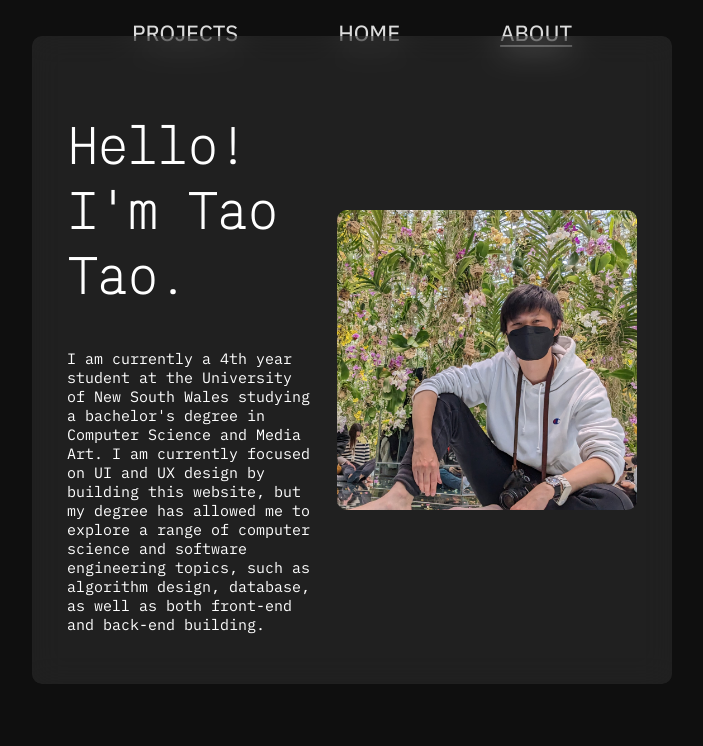
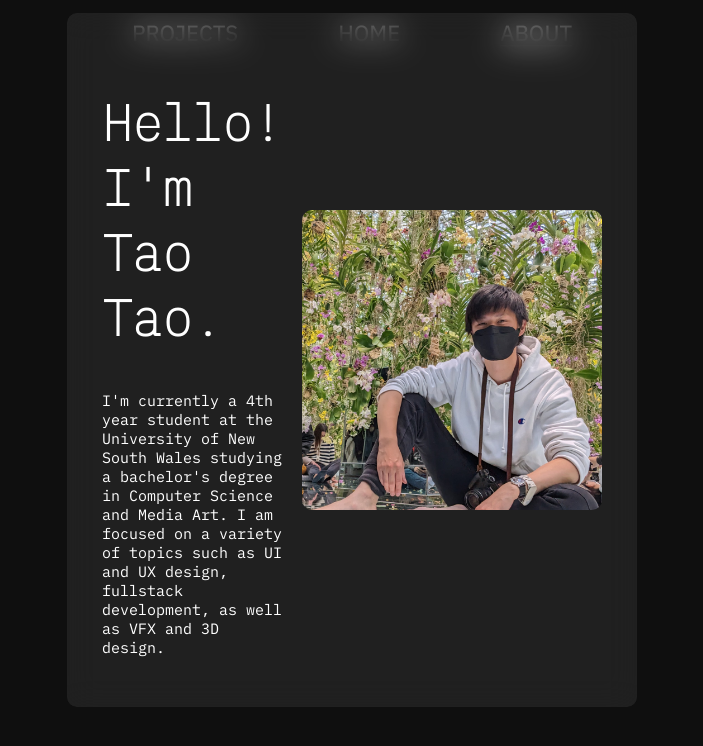
Before and after one commit to kodachrome128/kodachrome128.github.io, a React (Create React App) app: page /about in a window 1280 px wide. Shown: the top 746 px of the page, without its empty margins (288-991 px from the left). Built offline with nearby package versions, Linux system fonts and the light colour scheme.

Commit message:
Updated about page, added animation

```diff
--- a/package.json
+++ b/package.json
@@ -7,6 +7,7 @@
     "@emotion/react": "^11.11.0",
     "@emotion/styled": "^11.11.0",
     "@mui/material": "^5.13.1",
+    "@react-spring/web": "^9.7.3",
     "@testing-library/jest-dom": "^5.16.5",
     "@testing-library/react": "^13.4.0",
     "@testing-library/user-event": "^13.5.0",
--- a/src/App.css
+++ b/src/App.css
@@ -91,6 +91,10 @@ body {
   padding: 35px;
 }
 
+.padding {
+  padding: 35px;
+}
+
 .centered {
   text-align: center;
 }
--- /dev/null
+++ b/src/components/AnimatedDiv.jsx
@@ -0,0 +1,32 @@
+import React, { useState, useEffect } from 'react';
+import { useSpring, animated } from '@react-spring/web';
+
+const AnimatedDiv = ({ children }) => {
+  const [isVisible, setIsVisible] = useState(true);
+
+  const props = useSpring({
+    from: { opacity: 0, translateY: 100 },
+    to: isVisible ? { opacity: 1, translateY: 0 } : { opacity: 0, translateY: 100 },
+    config: { duration: 1000, easing: t => t * (2 - t) }, // Custom ease-out function
+    onRest: () => !isVisible && setIsVisible(true),
+  });
+
+  useEffect(() => {
+    const handleBeforeUnload = () => setIsVisible(false);
+    window.addEventListener('beforeunload', handleBeforeUnload);
+    return () => window.removeEventListener('beforeunload', handleBeforeUnload);
+  }, []);
+
+  return (
+    <animated.div
+      style={{
+        opacity: props.opacity,
+        transform: props.translateY.interpolate((value) => `translateY(${value}px)`),
+      }} className="padding"
+    >
+      {children}
+    </animated.div>
+  );
+};
+
+export default AnimatedDiv;
--- a/src/pages/About.jsx
+++ b/src/pages/About.jsx
@@ -1,6 +1,7 @@
 import React from 'react';
 import useMediaQuery from '@mui/material/useMediaQuery';
 import Navbar from '../components/Navbar';
+import AnimatedDiv from '../components/AnimatedDiv';
 import my_pic from '../images/literally_me.jpg';
 
 const About = () => {
@@ -26,21 +27,21 @@ const About = () => {
       {largeScreen && (
         <>
           <div className="title">
+            <AnimatedDiv>
               <div className="blur-container"></div>
               <div className="title-content">
                 <div className="heading-with-pic">
                   <div>
                     <h2>Hello! I'm Tao Tao.</h2>
-                  <p>I am currently a 4th year student at the University of New South Wales studying a bachelor's degree in
-                    Computer Science and Media Art. I am currently focused on UI and UX design by building this website, but my degree has allowed me
-                    to explore a range of computer science and software engineering topics, such as algorithm design, database, as well as both
-                    front-end and back-end building.
+                    <p>I'm currently a 4th year student at the University of New South Wales studying a bachelor's degree in Computer Science and Media Art.
+                      I am focused on a variety of topics such as UI and UX design, fullstack development, as well as VFX and 3D design.
                     </p>
                   </div>
                   <img src={my_pic} alt="myself" className="profile-pic"></img>
                 </div>
 
              </div>
+            </AnimatedDiv>
           </div>
         </>
       )}
--- a/src/pages/Home.jsx
+++ b/src/pages/Home.jsx
@@ -1,17 +1,11 @@
 import React from 'react';
 import useMediaQuery from '@mui/material/useMediaQuery';
 import Navbar from '../components/Navbar';
+import AnimatedDiv from '../components/AnimatedDiv';
 
 const Home = () => {
   const smallScreen = useMediaQuery('(max-width: 650px)');
   const largeScreen = useMediaQuery('(min-width: 651px)');
-
-  const style = {
-    '--grid-color': 'rgba(115,59,139,0.7)',
-    '--grid-size': '30px',
-    '--grid-blur': '1px',
-  }
-
   return (
     <>
       <header style={{ margin: '0', width: '100%', top: '0', left: '0', position: 'absolute' }}>
@@ -36,11 +30,14 @@ const Home = () => {
         // </>
         <>
           <div className="title">
-            <div className="blur-container"></div>
-            <div className="title-content">
-              <h1 class="centered">Welcome</h1>
-              <p>This is v3 of my portfolio website. Please take a look around!</p>
-            </div>
+            <AnimatedDiv>
+              <div className="blur-container"></div>
+              <div className="title-content">
+                <h1 class="centered">Welcome</h1>
+                <p>This is v3 of my portfolio website. Please take a look around!</p>
+              </div>
+            </AnimatedDiv>
+
           </div>
         </>
       )}
```
Also changed, not shown: 2 other files (tests, documents, lock files or other folders). Lines whose indentation alone changed are shown as unchanged.
